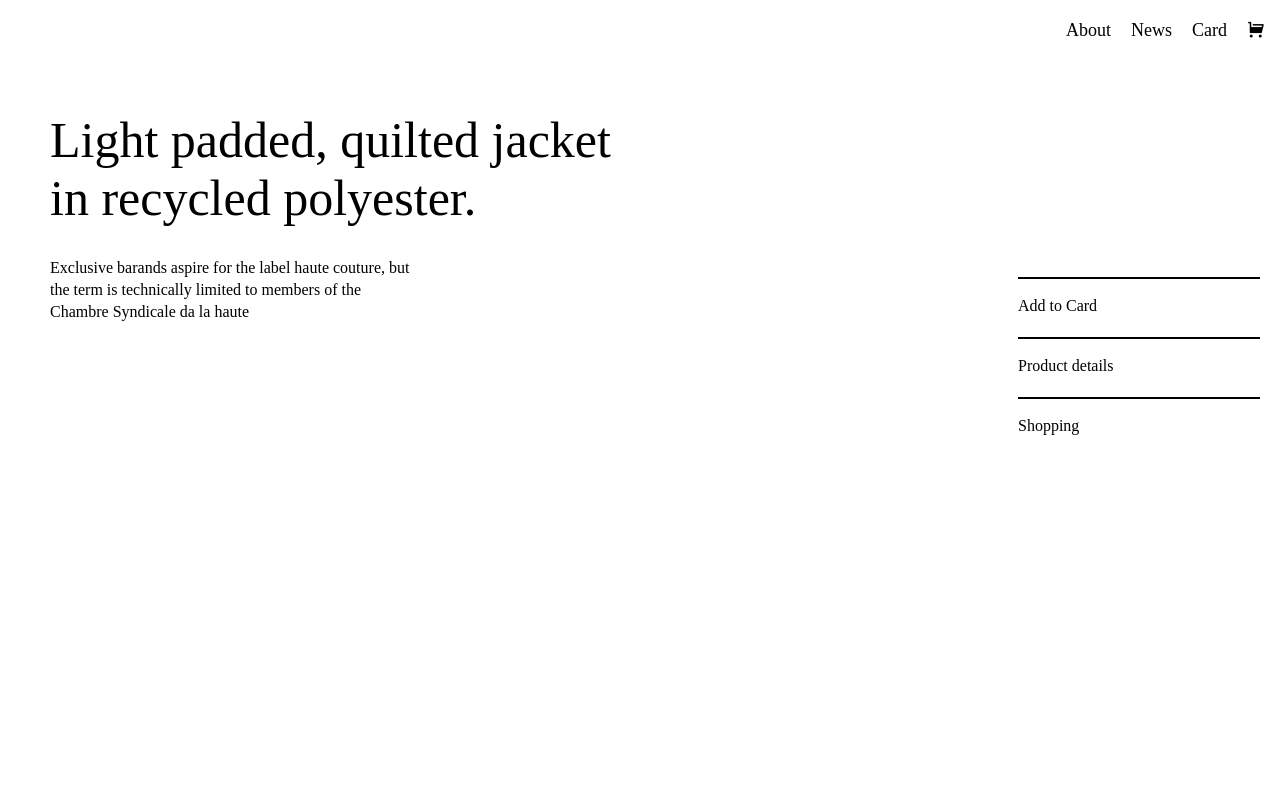
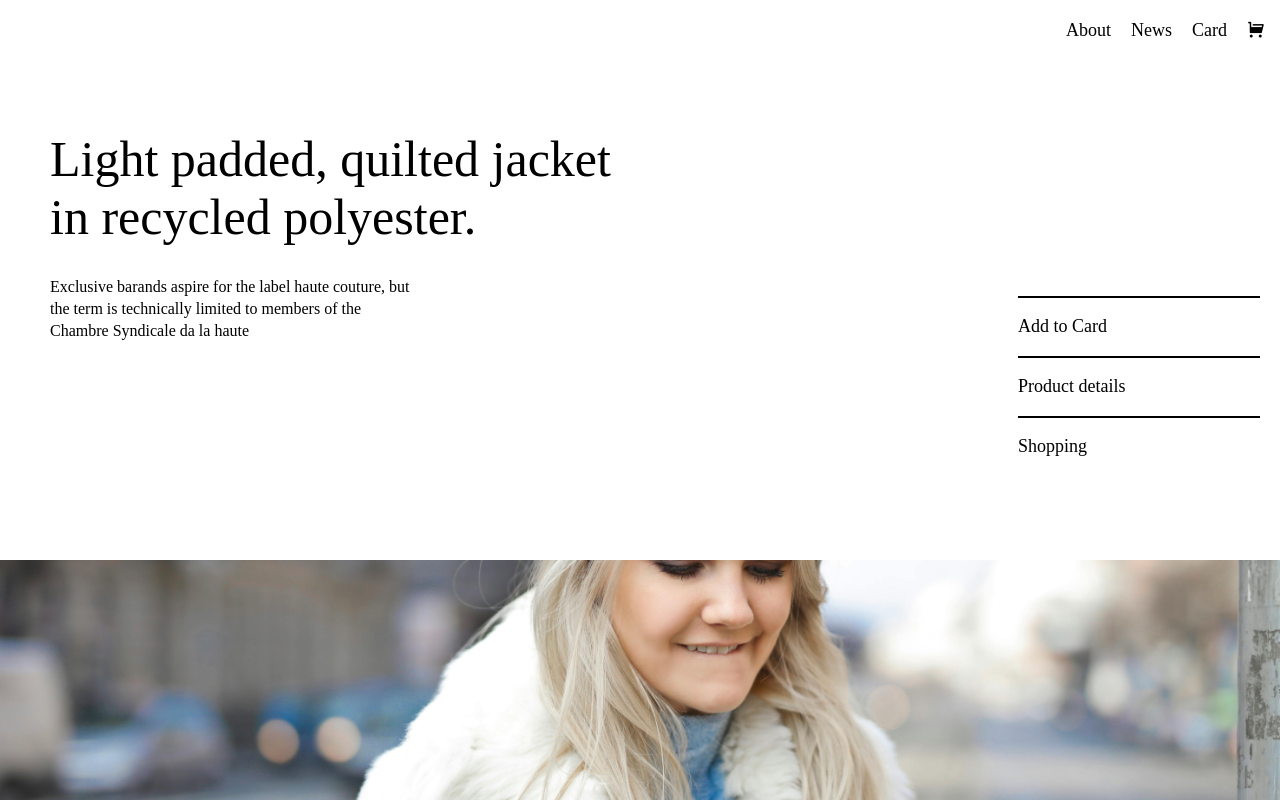
Before and after one commit to arjulrao/Jacket_Shop, a plain HTML site: page index.html in a window 1280 px wide. Drawn offline with nearby package versions, Linux system fonts and the light colour scheme.

Commit message:
footer complete

```diff
--- a/index.html
+++ b/index.html
@@ -41,6 +41,8 @@
                 </div>
             </div>
         </main>
+        <footer>
+        </footer>
     </div>
 </body>
 </html>
--- a/style.css
+++ b/style.css
@@ -13,6 +13,7 @@ html, body{
     background-color: #fff;
 }
 nav{
+    height: 10%;
     padding: 20px 15px;
     display: flex;
     justify-content: end;
@@ -23,8 +24,14 @@ nav a{
     text-decoration: none;
     color: #000;
 }
+a:hover{
+    color: gray;
+    text-decoration: underline;
+}
 main{
-    padding: 50px 20px 50px 50px;
+    color: #000;
+    height: 60%;
+    padding: 50px 20px 30px 50px;
 }
 main h1{
     width: 50%;
@@ -48,12 +55,13 @@ main h1{
 }
 .link-cont{
     width: 100%;
-    border-top: 2px solid black;
+    border-top: 2px solid #000;
     padding: 18px 10px 18px 0;
     display: flex;
     justify-content: space-between;
 }
 .link-cont a{
+    font-size: 18px;
     color: #000;
     text-decoration: none;
 }
@@ -71,3 +79,9 @@ main h1{
     color: gray;
     visibility: visible;
 }
+footer{
+    height: 30%;
+    background-image: url(./img/bg-img.jpg);
+    background-position: center;
+    background-size: cover;
+}
```
Also changed, not shown: img/bg-img.jpg (added).
